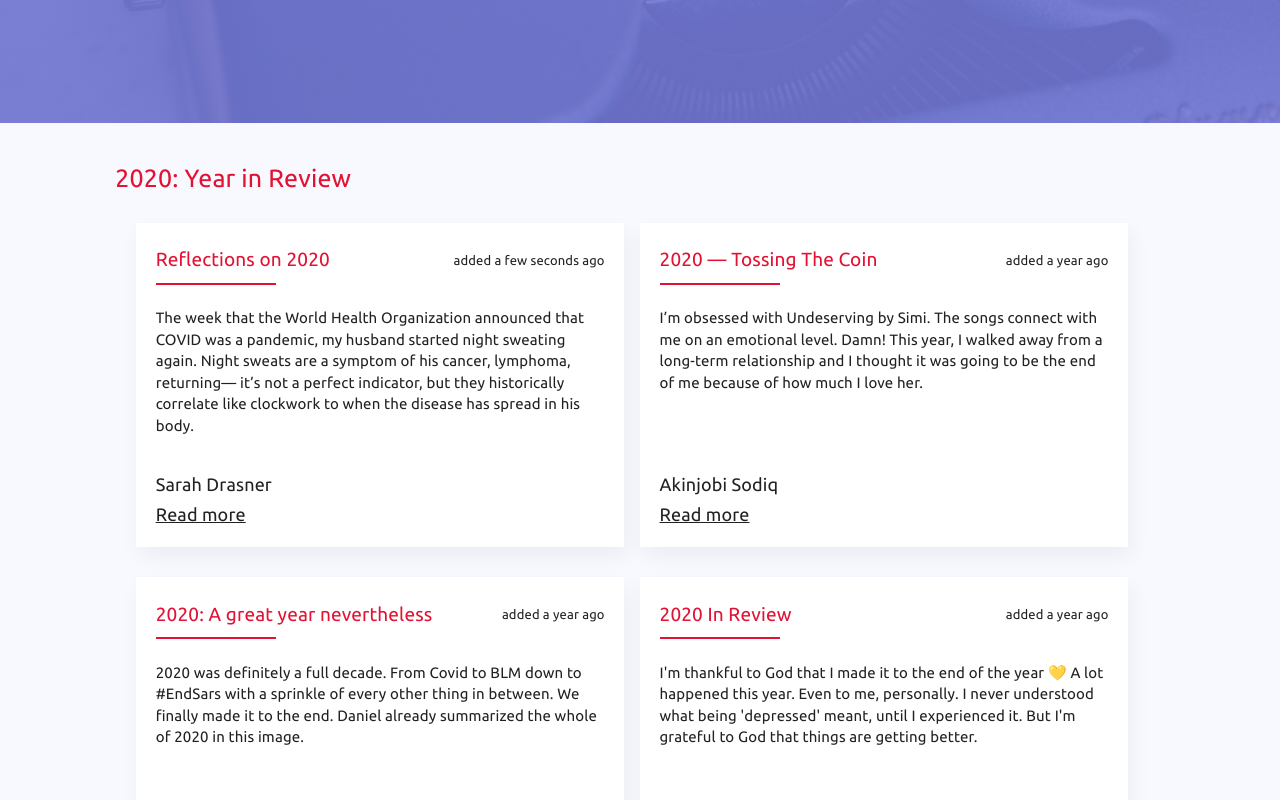
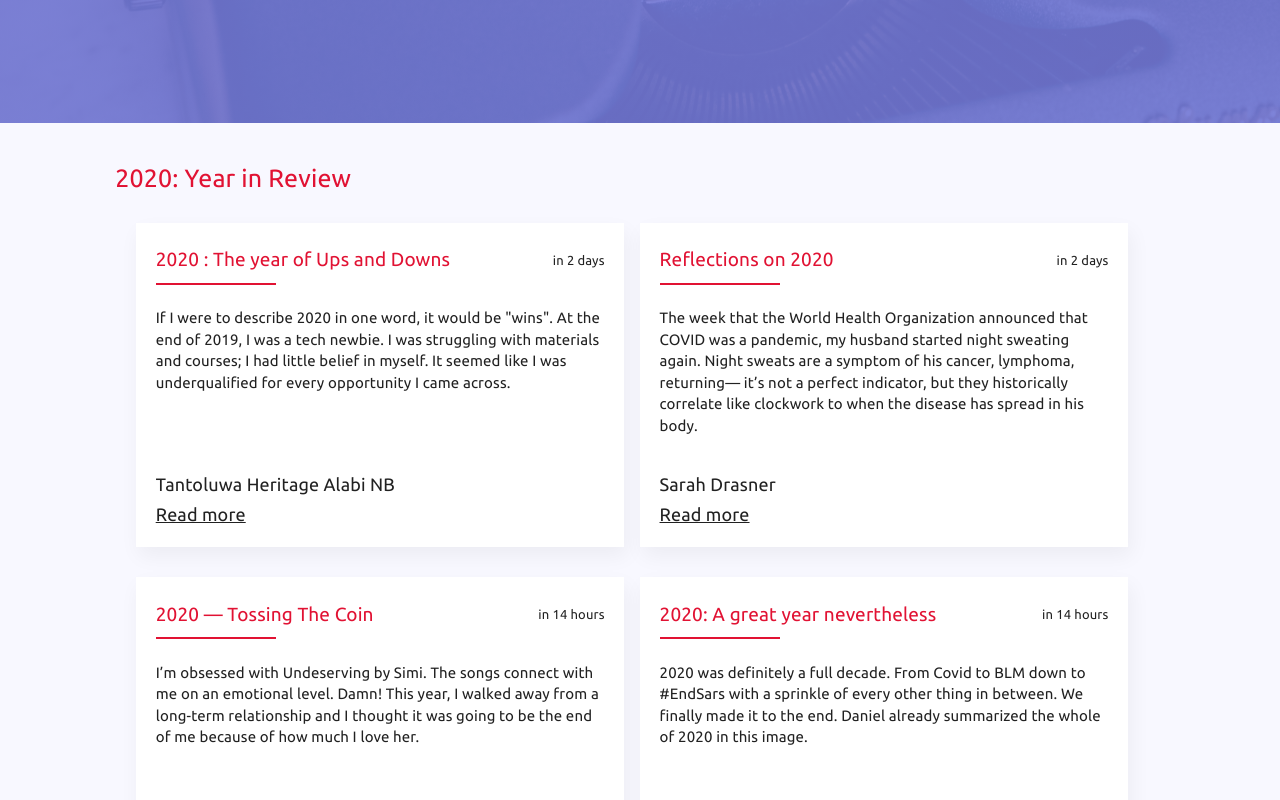
Before and after one commit to kaf-lamed-beyt/year-in-review, a Next.js app: page / in a window 1280 px wide. Shown: the part 520-1320 px from the top of the page. Built offline with nearby package versions, Linux system fonts and the light colour scheme.

Commit message:
add heritage alabi

```diff
--- a/components/card/style/card.module.scss
+++ b/components/card/style/card.module.scss
@@ -15,3 +15,8 @@
     width: 100%;
   }
 }
+@media only screen and (min-width: 768px) {
+  .root {
+    font-size: 10px;
+  }
+}
--- a/pages/index.js
+++ b/pages/index.js
@@ -4,10 +4,8 @@ import Layout from '../src/layout'
 
 export default function Home() {
   return (
-    <body>
-      <Layout>
-        <Content />
-      </Layout>
-    </body>
+    <Layout>
+      <Content />
+    </Layout>
   )
 }
--- a/src/articles.js
+++ b/src/articles.js
@@ -1,15 +1,21 @@
-import moment from "moment"
-
-const time = new Date().getUTCFullYear()
+import moment from 'moment'
 
 export const articles = [
+  {
+    title: '2020 : The year of Ups and Downs',
+    previewText:
+      'If I were to describe 2020 in one word, it would be "wins". At the end of 2019, I was a tech newbie. I was struggling with materials and courses; I had little belief in myself. It seemed like I was underqualified for every opportunity I came across.',
+    author: 'Tantoluwa Heritage Alabi NB',
+    readMore: 'https://tantoluwaalabiheritage.hashnode.dev/2020-the-year-of-ups-and-downs-ckjevxuww017kh4s1ee1xa4jk',
+    when: moment(new Date('Jan 2 2021, 16:30:00')).fromNow(),
+  },
   {
     title: 'Reflections on 2020',
     previewText:
       'The week that the World Health Organization announced that COVID was a pandemic, my husband started night sweating again. Night sweats are a symptom of his cancer, lymphoma, returning— it’s not a perfect indicator, but they historically correlate like clockwork to when the disease has spread in his body.',
     author: 'Sarah Drasner',
     readMore: 'https://sarah.dev/blog/reflections-on-2020/',
-    when: moment().startOf(time).fromNow(),
+    when: moment(new Date('Jan 2 2021, 08:30:00')).fromNow(),
   },
   {
     title: '2020 — Tossing The Coin',
@@ -18,7 +24,7 @@ export const articles = [
     author: 'Akinjobi Sodiq',
     readMore:
       'https://medium.com/@Geektutor/2020-tossing-the-coin-9283b05c4b4b',
-      when: moment().startOf("year").fromNow(),
+    when: moment(new Date('Jan 1 2021, 07:35:00')).fromNow()
   },
   {
     title: '2020: A great year nevertheless',
@@ -27,7 +33,7 @@ export const articles = [
     author: 'Alamu Benjamin',
     readMore:
       'https://benjamin-alamu.medium.com/2020-a-great-year-nevertheless-6e4834a0f758',
-      when: moment().startOf("year").fromNow(),
+    when: moment(new Date('Jan 1 2021, 07:35:00')).fromNow()
   },
   {
     title: '2020 In Review',
@@ -35,7 +41,7 @@ export const articles = [
       "I'm thankful to God that I made it to the end of the year 💛 A lot happened this year. Even to me, personally. I never understood what being 'depressed' meant, until I experienced it. But I'm grateful to God that things are getting better.",
     author: 'Dillion Megida',
     readMore: 'https://dillionmegida.com/p/2020-in-review/',
-    when: moment().startOf("year").fromNow(),
+    when: moment(new Date('Jan 1 2021, 07:35:00')).fromNow()
   },
   {
     title: '2020 In Review: Remarkable progress',
@@ -44,7 +50,7 @@ export const articles = [
     author: 'Adio Mojeed',
     readMore:
       'https://codeleaf.hashnode.dev/2020-in-review-remarkable-progress-ckjdevaw90jbglvs14kok1qou',
-      when: moment().startOf("year").fromNow(),
+    when: moment(new Date('Jan 1 2021, 07:35:00')).fromNow()
   },
   {
     title: '2020',
@@ -52,7 +58,7 @@ export const articles = [
       "In my 2019 Year in Review, I wrote: 'Next year is going to be a significant year for me for a lot of different reasons. I’m looking forward to writing my 2020 year in review :)'",
     author: 'Ire Aderinokun',
     readMore: 'https://medium.com/@ireade/2020-10eaa7563544/',
-    when: moment().startOf("year").fromNow(),
+    when: moment(new Date('Jan 1 2021, 07:35:00')).fromNow()
   },
   {
     title: '2020: My Year in Review',
@@ -61,7 +67,7 @@ export const articles = [
     author: 'Daniel Abudu',
     readMore:
       'https://unorthodoxdaniel.medium.com/2020-my-year-in-review-277c6fdcd903/',
-      when: moment().startOf("year").fromNow(),
+    when: moment(new Date('Jan 1 2021, 07:35:00')).fromNow()
   },
   {
     title: 'My 2020 Year in Review',
@@ -70,7 +76,7 @@ export const articles = [
     author: 'Amarachi Emmanuela Azubuike',
     readMore:
       'https://medium.com/@amarachiazubuike/my-2020-year-in-review-fc088a1d5857',
-      when: moment().startOf("year").fromNow(),
+    when: moment(new Date('Jan 1 2021, 07:35:00')).fromNow()
   },
   {
     title: 'Fu*k this Year, I got a Benz',
@@ -79,6 +85,6 @@ export const articles = [
     author: 'Emeka Boris',
     readMore:
       'https://emekaboris.medium.com/fu-k-this-year-i-got-a-benz-f0cf68c99536',
-      when: moment().startOf("year").fromNow(),
+    when: moment(new Date('Jan 1 2021, 07:35:00')).fromNow()
   },
 ]
--- a/src/container/content/index.js
+++ b/src/container/content/index.js
@@ -3,9 +3,14 @@ import contentStyle from './style/content.module.scss'
 import Grid from '@material-ui/core/Grid'
 import Card from '../../../components/card'
 import { articles } from '../../articles'
-import moment from "moment"
 
 const Content = () => {
+  const [post, setPost] = React.useState()
+
+  // gets the index that is generated randomly
+  // and renders it in the DOM
+  // the useEffect hook)
+
   return (
     <section className={contentStyle.content}>
       <section className={contentStyle.projects} id="articles">
@@ -21,9 +26,7 @@ const Content = () => {
                         <p className={contentStyle.articleTitle}>
                           {article.title}
                         </p>
-                        <span>
-                          added {article.when}
-                        </span>
+                        <span>{article.when}</span>
                       </div>
                       <div className={contentStyle.border}></div>
                       <p className={contentStyle.projBody}>
--- a/src/container/content/style/content.module.scss
+++ b/src/container/content/style/content.module.scss
@@ -4,7 +4,7 @@
   display: flex;
   justify-content: space-around;
   flex-direction: column;
-  padding: 3% 9%;
+  padding: 3% 9% !important;
   padding-bottom: 8%;
 }
 .border {
@@ -71,12 +71,15 @@
     .author {
       margin-top: 8%;
     }
+    .articleTitle {
+      font-size: 16px;
+    }
   }
   .content {
     padding: 3% 2%;
   }
 }
-@media only screen and (min-width: 768px) {
+@media screen and (min-width: 769px) {
   .projBody {
     font-size: 15px !important;
   }
```
